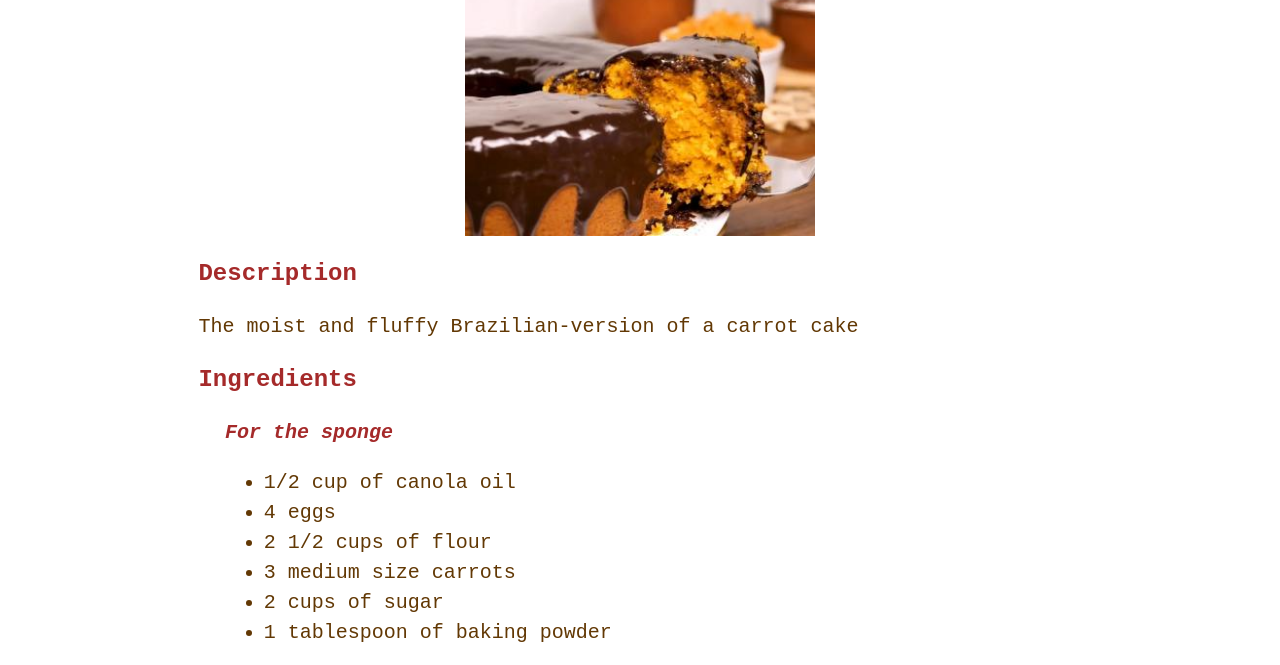
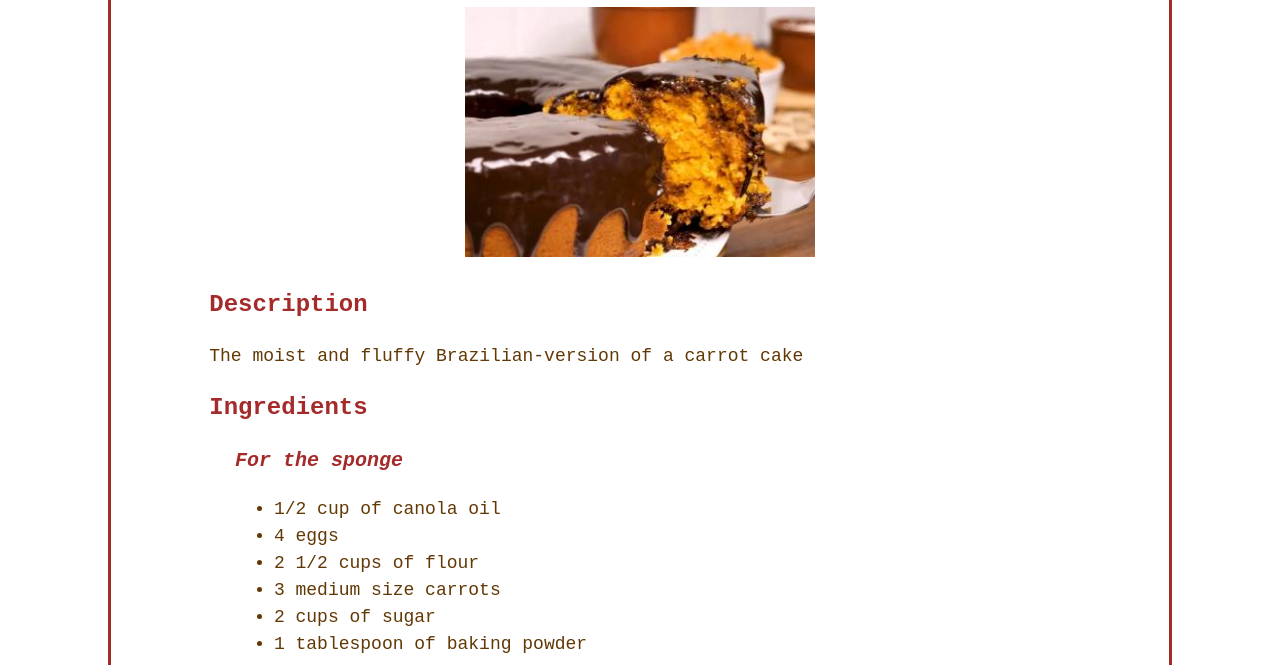
Before and after one commit to lidia-helena/odin-recipes, a plain HTML site: page recipes/bolo-cenoura.html in a window 1280 px wide. Shown: the part 116-781 px from the top of the page. Drawn offline with Linux system fonts and the light colour scheme.

Commit message:
Implement box sizing lessons

```diff
--- a/recipes/bolo-cenoura.html
+++ b/recipes/bolo-cenoura.html
@@ -8,7 +8,7 @@
 </head>
 <body>
     <div class="container" id="container">
-        <div class="recipe-card feature">
+        <div class="recipe-card">
     <h1>Bolo de Cenoura</h1>
     <img class="img" src="../images/bolo-cenoura.jpeg" alt="delicious carrot cake">
     <div class="recipe-content">
--- a/recipes/styles.css
+++ b/recipes/styles.css
@@ -4,8 +4,15 @@
     margin-right: 3%;
 }
 
+.container {
+    padding: 10px;
+    border: 3px solid brown;
+    border-radius: 25px;
+}
+
 .recipe-content {
     text-align: left;
+    margin-top: 30px;
 }
 
 .img {display: block;
@@ -35,6 +42,6 @@ h3{font-family: "Courier New", sans-serif;
 
 li, p{
     color: hsl(33, 92%, 20%);
-    font-size: 20px;
+    font-size: 18px;
     font-family: "Courier New", sans-serif;
 }
```
